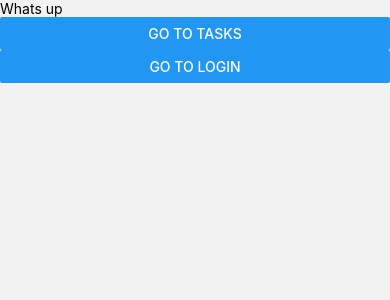
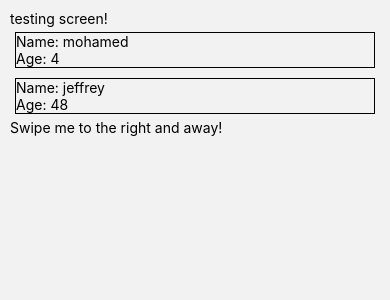
Before and after one commit to jonhuo11/roadmapp-client, a React Native app: screen /TestScreen in a window 390 px wide. Shown: the top 300 px of the page. Built offline with nearby package versions, Linux system fonts and the light colour scheme; what react-native would draw is missing.

Commit message:
added a bit of readme and also testing stuff for swipeable animations

```diff
--- a/App.tsx
+++ b/App.tsx
@@ -5,6 +5,7 @@ import {createNativeStackNavigator} from "@react-navigation/native-stack";
 import StartScreen from "./screens/StartScreen";
 import TaskListScreen from "./screens/TaskListScreen";
 import LoginScreen from "./screens/LoginScreen";
+import TestScreen from "./screens/TestScreen";
 
 const Stack = createNativeStackNavigator();
 
@@ -19,6 +20,10 @@ class App extends React.Component{
                     headerShown: false
                 }}
             >
+                <Stack.Screen
+                    name="TestScreen"
+                    component={TestScreen}
+                ></Stack.Screen>
 
                 <Stack.Screen
                     name="StartScreen"
--- a/components/TaskListElement.tsx
+++ b/components/TaskListElement.tsx
@@ -75,7 +75,7 @@ const styles = StyleSheet.create({
         flexWrap: 'nowrap',
         alignSelf: 'center'
     },
-    taskIconContainer : {
+    taskIconContainer : { // TODO: center the icon better
         flexBasis: "33%",
         flexDirection : "column",
         paddingRight: 10
--- /dev/null
+++ b/components/testing/ShiftableListTest.tsx
@@ -0,0 +1,89 @@
+// proof of concept to see if I can get a email style list
+// you can scroll up/down the list but also swipe left/right on each element to
+// open a side menu for that element
+
+// the idea is to use this as a way to mark tasks as done
+// you can scroll down a list of tasks, and then swipe that task off the list
+
+import * as React from 'react';
+
+import {
+    StyleSheet,
+    FlatList,
+    View,
+    Text
+} from 'react-native';
+
+// some test data for the list
+const TEST_DATA = [
+    {
+        id: "0",
+        name: "mohamed",
+        age: 4
+    },
+    {
+        id: "1",
+        name: "jeffrey",
+        age: 48
+    }
+];
+
+interface IShiftableListTestProps {
+
+}
+
+interface IShiftableListTestState {
+
+}
+
+class ShiftableListTest extends React.Component
+<IShiftableListTestProps, IShiftableListTestState> {
+
+    renderItem(itemObj: any) {
+        const item = itemObj.item;
+        return(
+            <ShiftableListItemTest
+                name={item.name}
+                age={item.age}
+            ></ShiftableListItemTest>
+        );
+    }
+
+    render() {return(
+        <FlatList
+            data={TEST_DATA}
+            renderItem={(item) => {return this.renderItem(item)}} // takes one element from TEST_DATA
+            keyExtractor={item => item.id}
+        ></FlatList>
+    );}
+
+}
+
+class ShiftableListItemTest extends React.Component
+<{
+    name: string,
+    age: number
+},{}> {
+    render() {return(
+        <View
+            style={styles.shiftableItem}
+        >
+            <Text>
+                Name: {this.props.name}
+            </Text>
+            <Text>
+                Age: {this.props.age}
+            </Text>
+        </View>
+    );}
+}
+
+const styles = StyleSheet.create({
+    shiftableItem : {
+        borderWidth: 1,
+        margin: 5,
+        flexDirection: 'column'
+    }
+});
+
+export default ShiftableListTest;
--- /dev/null
+++ b/components/testing/SwipeawayTest.tsx
@@ -0,0 +1,54 @@
+// a single element which you can swipe off the side of the screen
+/*
+ *
+ * basically tracks gesture, putting the position of the view underneath the user finger
+ * once finger crosses certain boundary, element falls off screen
+ *
+ */
+
+import * as React from 'react';
+import {
+    View,
+    Animated,
+    Dimensions,
+    Text
+} from 'react-native';
+
+class SwipeawayTest extends React.Component {
+
+    // why is fingerX a property and not stored in state?
+    // any updates to state trigger a re-render of the component
+    // ideally we dont render every time fingerX changes
+    fingerX = new Animated.Value(0);
+
+    state = {
+        dimensions: {
+            window
+        }
+    };
+
+    onDimensionsChange(window: any) {
+        this.setState({dimensions: {window}})
+    }
+
+    componentDidMount() {
+        Dimensions.addEventListener("change", this.onDimensionsChange);
+    }
+
+    componentWillUnmount() {
+        Dimensions.removeEventListener("change", this.onDimensionsChange);
+    }
+
+    render() {
+        const windowWidth = (this.state.dimensions.window as any).width;
+
+        return(
+            <View>
+                <Text>Swipe me to the right and away!</Text>
+            </View>
+        );
+    }
+
+}
+
+export default SwipeawayTest;
--- a/screens/LoginScreen.tsx
+++ b/screens/LoginScreen.tsx
@@ -43,8 +43,9 @@ class LoginScreen extends React.Component  {
 
                                         <TextInput
                                             style={styles.field}
-                                            placeholder='Username'
-                                            textContentType='username'
+                                            placeholder='Email'
+                                            textContentType='emailAddress'
+                                            keyboardType='email-address'
                                             maxLength={32}
                                         ></TextInput>
                                     </View>
--- a/screens/StartScreen.tsx
+++ b/screens/StartScreen.tsx
@@ -24,6 +24,13 @@ class StartScreen extends React.Component <any, any> {
                             this.props.navigation.navigate("LoginScreen");
                         }}
                     ></Button>
+
+                    <Button
+                        title="Go to testing screen"
+                        onPress={()=>{
+                            this.props.navigation.navigate("TestScreen");
+                        }}
+                    ></Button>
                 </View>
 
             </SafeAreaView>
--- /dev/null
+++ b/screens/TestScreen.tsx
@@ -0,0 +1,43 @@
+// just a screen from which i can run test code
+
+
+import * as React from "react";
+import {
+    View,
+    Text,
+    StyleSheet
+} from 'react-native';
+import { SafeAreaProvider, SafeAreaView} from "react-native-safe-area-context";
+import ShiftableListTest from "../components/testing/ShiftableListTest";
+import SwipeawayTest from "../components/testing/SwipeawayTest";
+
+class TestScreen extends React.Component <any, any> {
+    render () {return(
+        <SafeAreaProvider>
+            <SafeAreaView style={{flex: 1}}>
+                <View style={styles.body}>
+
+                    <Text>
+                        testing screen!
+                    </Text>
+
+                    {/* ===== Put component tests below ===== */}
+
+                    <ShiftableListTest></ShiftableListTest>
+
+                    <SwipeawayTest></SwipeawayTest>
+
+                    {/* ===== End component tests area ===== */}
+                </View>
+            </SafeAreaView>
+        </SafeAreaProvider>
+    )}
+}
+
+const styles = StyleSheet.create({
+    body : {
+        margin : 10
+    }
+});
+
+export default TestScreen;
```
Also changed, not shown: 1 other file (tests, documents, lock files or other folders).
